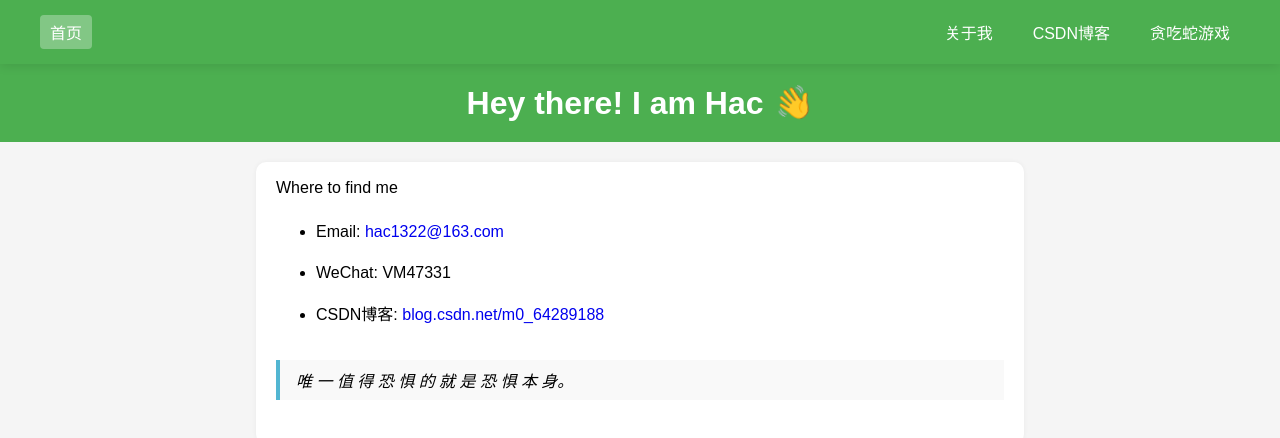
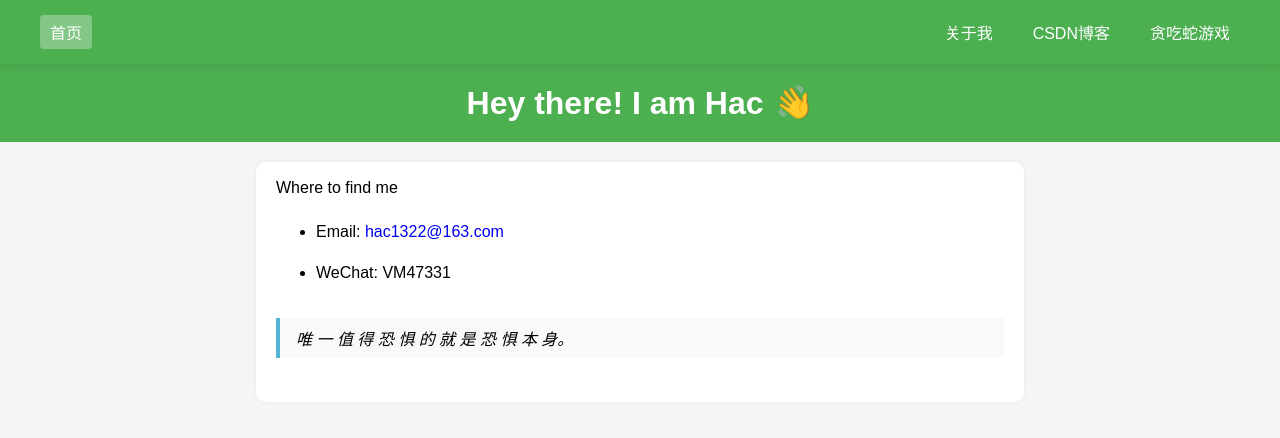
Before and after one commit to yikousu/hac-blog, a Vue app: page /home in a window 1280 px wide. Shown: the top 438 px of the page. Built offline with nearby package versions, Linux system fonts and the light colour scheme.

Commit message:
feat: 修改主页

```diff
--- a/src/components/Home.vue
+++ b/src/components/Home.vue
@@ -20,14 +20,6 @@
                 </li> -->
                 <li>
                     <p>WeChat: VM47331</p>
-                </li>
-                <li>
-                    <p>
-                        CSDN博客:
-                        <a href="https://blog.csdn.net/m0_64289188" target="_blank" style="text-decoration: none;">
-                            blog.csdn.net/m0_64289188
-                        </a>
-                    </p>
                 </li>
             </ul>
 
```
Also changed, not shown: 6 other files (tests, documents, lock files or other folders).
